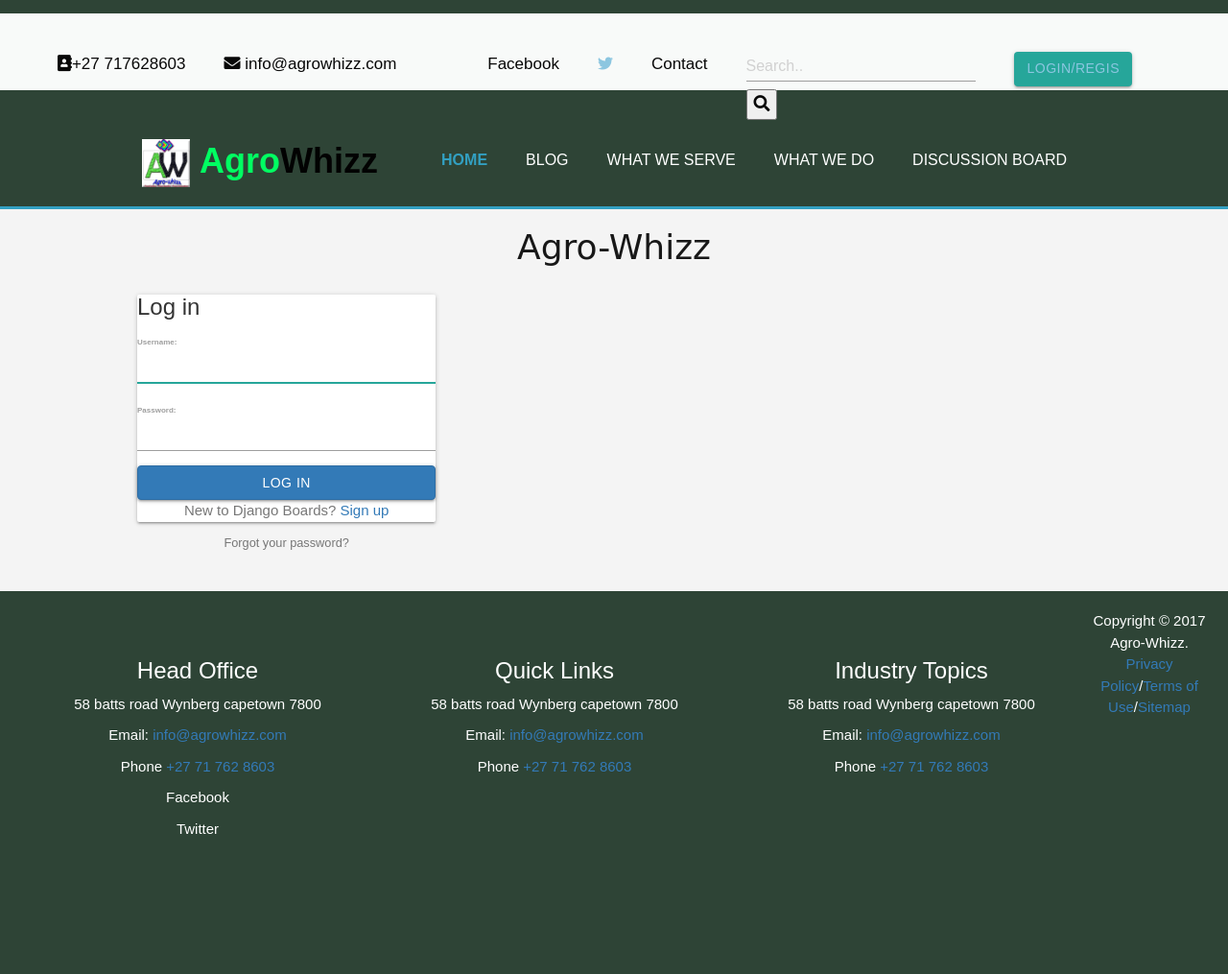
After one commit to patbpm/whizzproject, a Django app: page /accounts/login/ in a window 1280 px wide. The commit adds this page. Shown: the top 1015 px of the page at 96% size. Run offline with Django 3.2, Linux system fonts and the light colour scheme; some libraries are stand-ins or nearby versions.

Commit message:
Setting up of sign and login in file

```diff
--- /dev/null
+++ b/agrowhizz/accounts/templates/accounts/login.html
@@ -0,0 +1,30 @@
+{% extends 'home/index.html' %}
+{% block content %}
+    <div class="container">
+        <h1 class="text-center logo my-4">
+          <a href="{% url 'homePage' %}">Agro-Whizz</a>
+        </h1>
+        <div class="row justify-content-center">
+          <div class="col-lg-4 col-md-6 col-sm-8">
+            <div class="card">
+              <div class="card-body">
+                <h3 class="card-title">Log in</h3>
+                <form method="post" novalidate>
+                  {% csrf_token %}
+                  {% include 'boards/includes/form.html' %}
+                  <button type="submit" class="btn btn-primary btn-block">Log in</button>
+                </form>
+              </div>
+              <div class="card-footer text-muted text-center">
+                New to Django Boards? <a href="{% url 'signup' %}">Sign up</a>
+              </div>
+            </div>
+            <div class="text-center py-2">
+              <small>
+                <a href="#" class="text-muted">Forgot your password?</a>
+              </small>
+            </div>
+          </div>
+        </div>
+    </div>
+{% endblock %}
--- /dev/null
+++ b/agrowhizz/accounts/urls.py
@@ -0,0 +1,9 @@
+from django.conf.urls import url
+from . import views
+from django.contrib.auth import views as auth_views
+
+urlpatterns = [
+    url(r'^$', views.signup, name='signup'),
+    url(r'^logout$', auth_views.LogoutView.as_view(), name='logout'),
+    url(r'^login/$', auth_views.LoginView.as_view(template_name='accounts/login.html'), name='login'),
+]
--- a/agrowhizz/agrowhizz/settings.py
+++ b/agrowhizz/agrowhizz/settings.py
@@ -41,6 +41,7 @@ INSTALLED_APPS = [
     'home',
     'blog',
     'boards',
+    'accounts',
 ]
 
 MIDDLEWARE = [
@@ -136,3 +137,6 @@ STATIC_URL = '/static/'
 STATICFILES_DIRS = [
     os.path.join(BASE_DIR, 'static'),
 ]
+
+LOGOUT_REDIRECT_URL = 'homePage'
+LOGIN_REDIRECT_URL = 'homePage'
--- a/agrowhizz/agrowhizz/urls.py
+++ b/agrowhizz/agrowhizz/urls.py
@@ -22,4 +22,5 @@ urlpatterns = [
     url(r'', include('home.urls')),
     url(r'^blog/', include('blog.urls')),
     url(r'^boards/', include('boards.urls')),
+    url(r'^accounts/', include('accounts.urls')),
 ]
--- a/agrowhizz/boards/templates/boards/includes/form.html
+++ b/agrowhizz/boards/templates/boards/includes/form.html
@@ -21,7 +21,7 @@
 
     {% if field.help_text %}
       <small class="form-text text-muted">
-        {{ field.help_text }}
+        {{ field.help_text|safe }}
       </small>
     {% endif %}
   </div>
--- a/agrowhizz/home/static/css/home/home.css
+++ b/agrowhizz/home/static/css/home/home.css
@@ -52,3 +52,18 @@
     padding: 10px 10px ;
     margin: 10px;
 }
+
+/* For the Account App */
+
+.logo {
+    font-family: 'Peralta', cursive;
+  }
+
+  .logo a {
+    color: rgba(0,0,0,.9);
+  }
+
+  .logo a:hover,
+  .logo a:active {
+    text-decoration: none;
+  }
--- a/agrowhizz/home/templates/home/index.html
+++ b/agrowhizz/home/templates/home/index.html
@@ -25,9 +25,11 @@
                 <li><a href="https://twitter.com/AgroWhizz" target="_blank"><i class="fab fa-twitter"></i></a></li>
                 <li>Contact</li>
                 <li><input type="text" placeholder="Search.."><button type="submit" class="searchButton"><i class="fa fa-search"></i></button></li>
-                <li><a href="login.html"><button type="submit" >Login/Register</button></a></li>
+                <li><a href="{% url 'signup' %}" class="btn btn-outline-secondary">Login/Regis</a></li>
+                <li><a class="nav-link" href="#">{{ user.username }}</a></li>
               </ul>
           </div>
+
           <div id="topnavleft">
             <ul>
               <li><i class="fas fa-address-book"></i>+27 717628603</li>
```
Also changed, not shown: agrowhizz/accounts/forms.py (added, +9 -0 lines), agrowhizz/accounts/templates/accounts/signup.html (added, +26 -0 lines), agrowhizz/accounts/views.py (+16 -1 lines).
